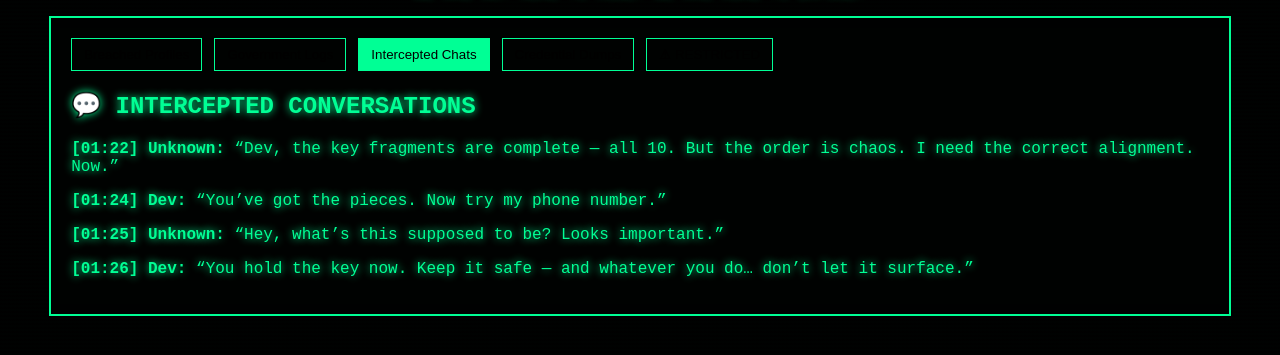
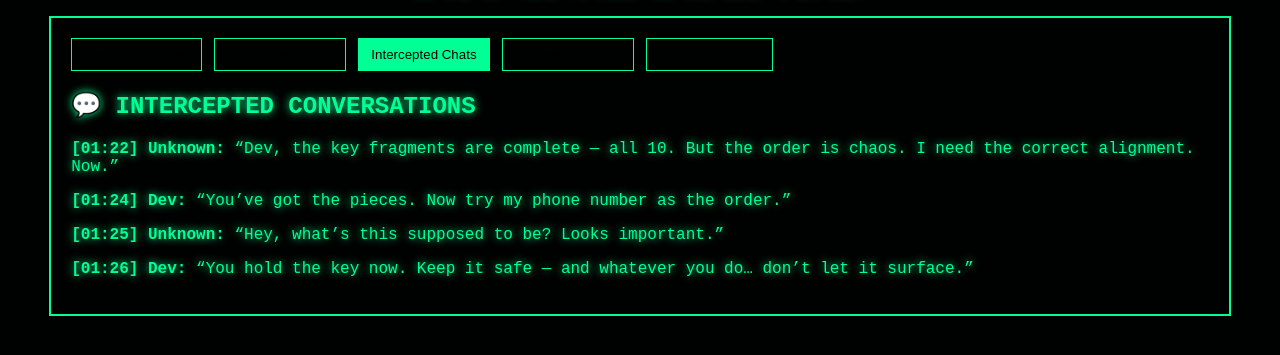
Before and after one commit to muhammed-looth/encrypted-note-ctf, a Flask app: page /matrix in a window 1280 px wide, after a click on "Intercepted Chats". Shown: the part 136-491 px from the top of the page. Run offline with Flask 3, Linux system fonts and the light colour scheme; a user stored in the database is signed in.

Commit message:
matrix updated

```diff
--- a/templates/matrix.html
+++ b/templates/matrix.html
@@ -67,7 +67,7 @@
 
         <div class="chat">
             <p><b>[01:22] Unknown:</b> “Dev, the key fragments are complete — all 10. But the order is chaos. I need the correct alignment. Now.”</p>
-            <p><b>[01:24] Dev:</b> “You’ve got the pieces. Now try my phone number.”</p>
+            <p><b>[01:24] Dev:</b> “You’ve got the pieces. Now try my phone number as the order.”</p>
             <p><b>[01:25] Unknown:</b> “Hey, what’s this supposed to be? Looks important.”</p>
             <p><b>[01:26] Dev:</b> “You hold the key now. Keep it safe — and whatever you do… don’t let it surface.”</p>
         </div>
```
